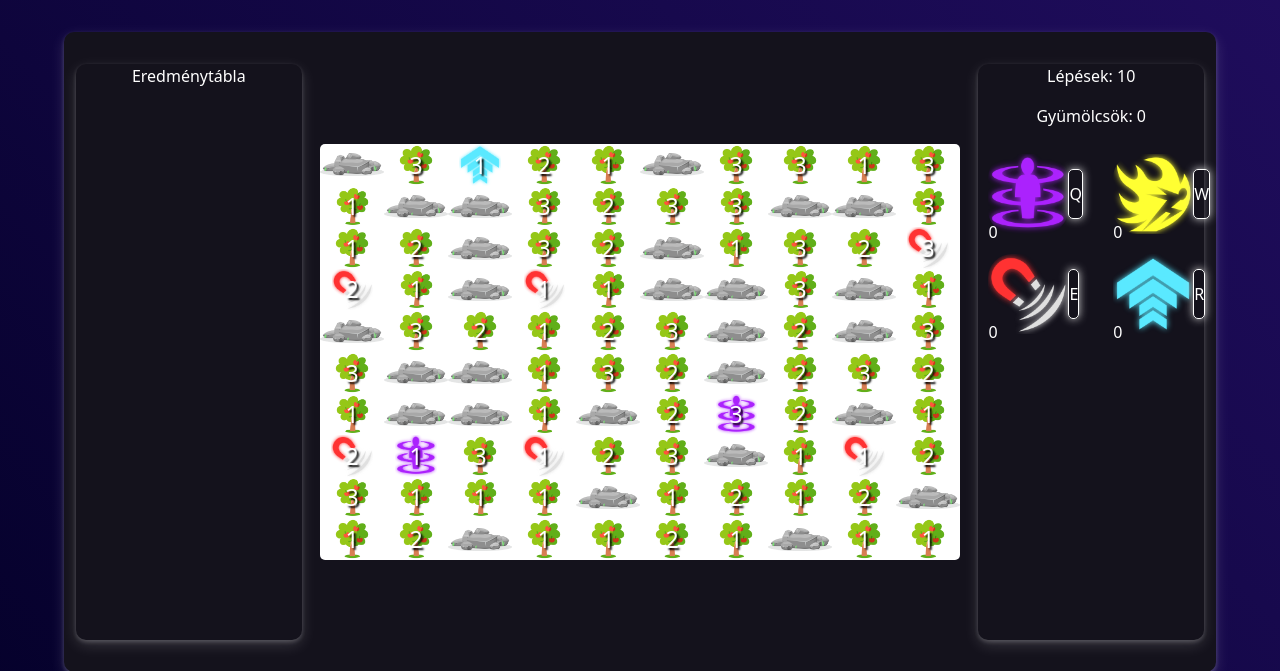
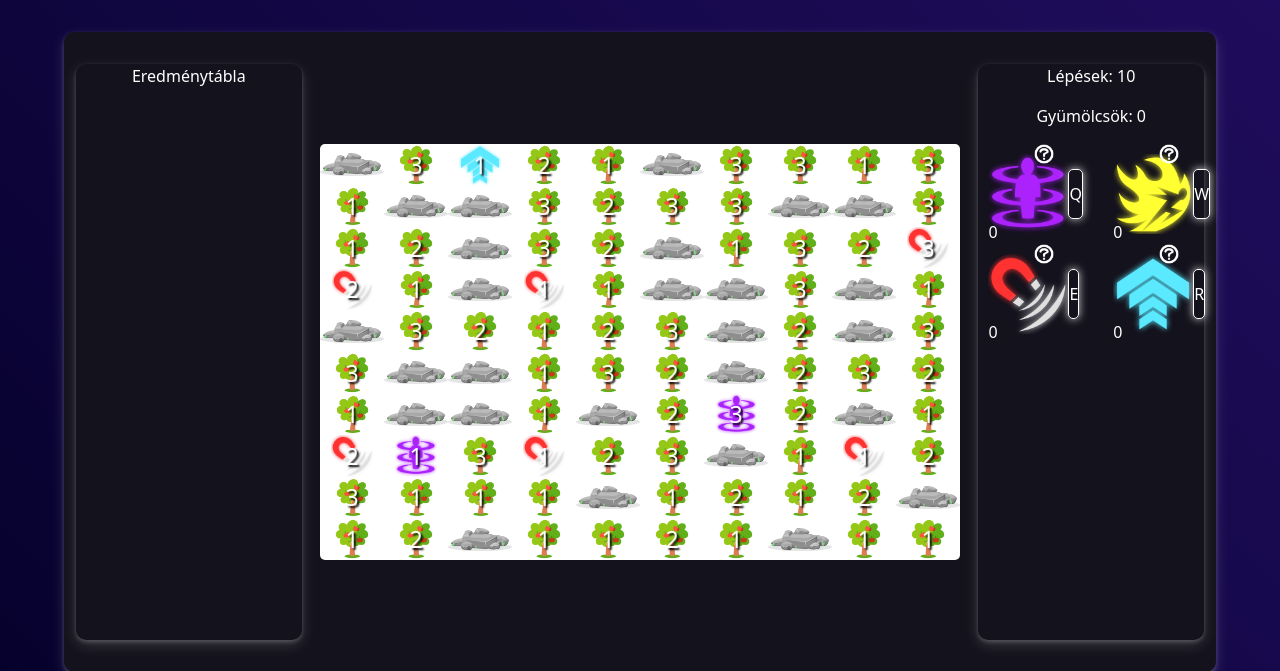
Before and after one commit to budaizalan/undefined, a PHP site: page / in a window 1280 px wide. Shown: the part 72-743 px from the top of the page. Run offline with PHP 8.4, Linux system fonts and the light colour scheme.

Commit message:
progress

```diff
--- a/MasodikFordulo/index.html
+++ b/MasodikFordulo/index.html
@@ -48,6 +48,7 @@
                         <div class="col-6">
                             <span class="ability">
                                 <img src="./images/teleport.png" alt="">
+                                <img src="./images/help.png" class="ability-help" id="teleport-help" alt="?">
                                 <span class="ability-count" id="teleport">0</span>
                                 <span class="ability-button" id="button-teleport">Q</span>
                             </span>
@@ -55,6 +56,7 @@
                         <div class="col-6">
                             <span class="ability">
                                 <img src="./images/dash.png" alt="">
+                                <img src="./images/help.png" class="ability-help" id="dash-help" alt="?">
                                 <span class="ability-count" id="dash">0</span>
                                 <span class="ability-button" id="button-dash">W</span>
                             </span>
@@ -64,6 +66,7 @@
                         <div class="col-6">
                             <span class="ability">
                                 <img src="./images/harvest.png" alt="">
+                                <img src="./images/help.png" class="ability-help" id="harvest-help" alt="?">
                                 <span class="ability-count" id="harvest">0</span>
                                 <span class="ability-button" id="button-harvest">E</span>
                             </span>
@@ -71,6 +74,7 @@
                         <div class="col-6">
                             <span class="ability">
                                 <img src="./images/duplicate.png" alt="">
+                                <img src="./images/help.png" class="ability-help" id="duplivate-help" alt="?">
                                 <span class="ability-count" id="duplicate">0</span>
                                 <span class="ability-button" id="button-duplicate">R</span>
                             </span>
--- a/MasodikFordulo/style.css
+++ b/MasodikFordulo/style.css
@@ -96,6 +96,14 @@ main{
   width: 80px;
   height: auto;
   border-radius: 30%;
+}
+
+.ability .ability-help{
+  height: 20px;
+  width: 20px;
+  position: absolute;
+  top: -10px;
+  left: 50%;
 }
 
 .ability-count{
```
Also changed, not shown: MasodikFordulo/images/help.png (added).
